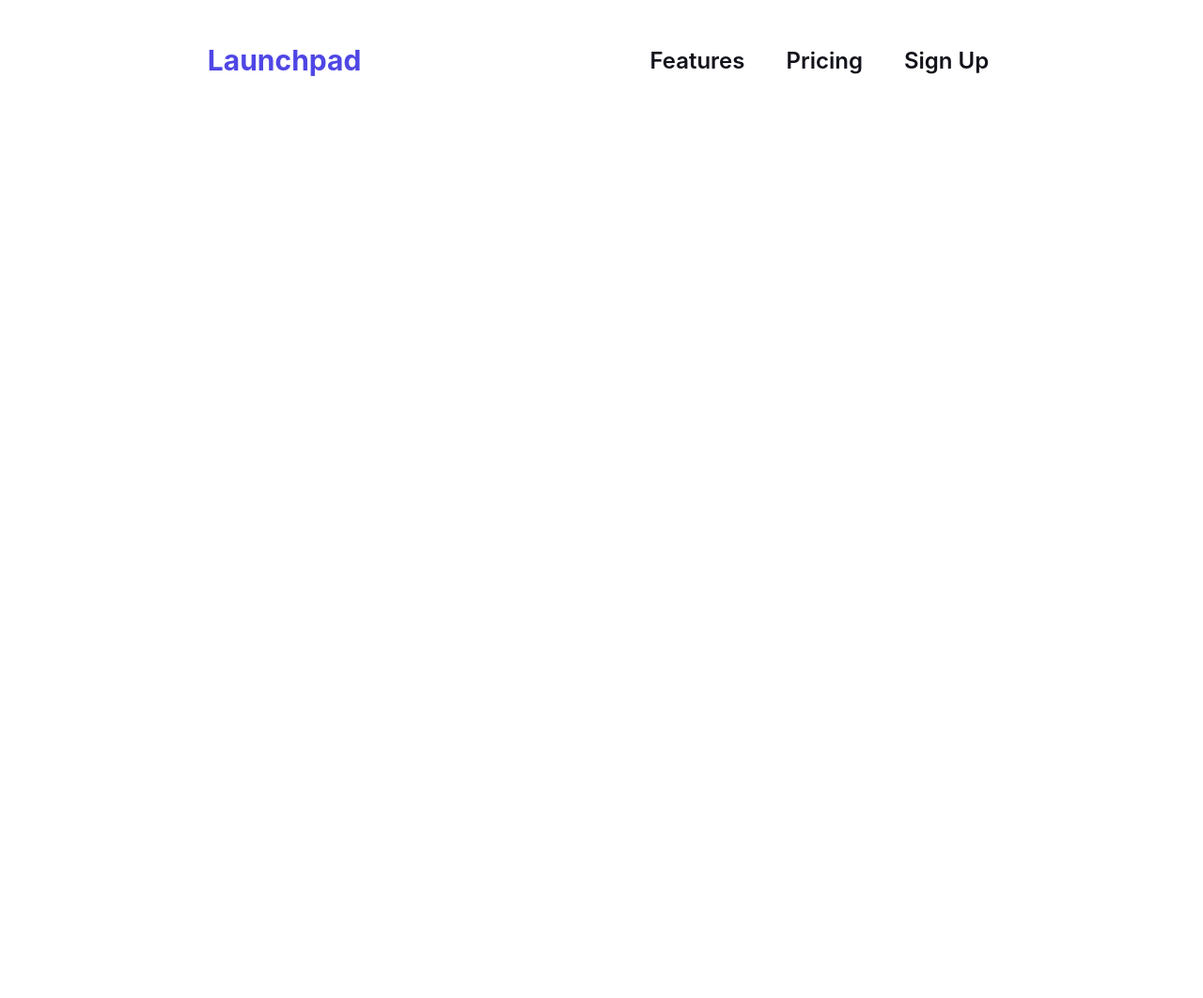
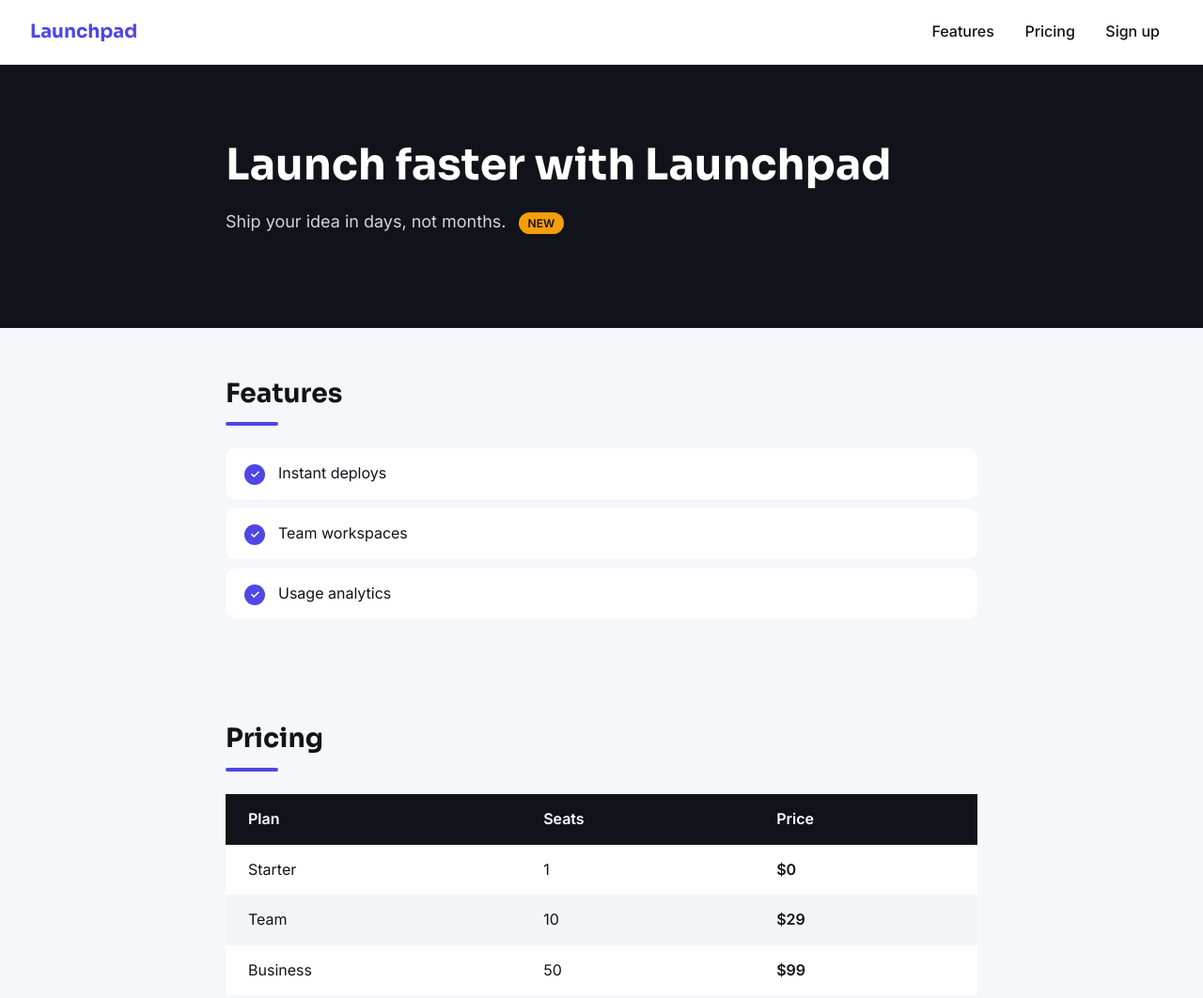
Before and after one commit to irammadj/pseudo, a plain HTML site: page index.html in a window 1280 px wide. Shown: the top 1062 px of the page at 94% size. Before the commit the page ends 800 px from the top, so only its background shows below. Drawn offline with Linux system fonts and the light colour scheme.

Commit message:
webpage creation

```diff
--- a/index.html
+++ b/index.html
@@ -2,20 +2,86 @@
 <html lang="en">
   <head>
     <meta charset="UTF-8" />
-    <meta name="viewport" content="width=device-width, initial-scale=1.0" />
-    <title>Pseudo</title>
+    <meta name="viewport" content="width=device-width, initial-scale=1" />
+    <title>Launchpad</title>
+    <link
+      rel="stylesheet"
+      href="https://fonts.googleapis.com/css2?family=Sora:wght@600;700&family=Inter:wght@400;500;600&display=swap"
+    />
     <link rel="stylesheet" href="style.css" />
   </head>
   <body>
-    <navbar class="nav">
-      <div class="nav-header">Launchpad</div>
-      <div class="nav-list">
+    <nav>
+      <span class="logo">Launchpad</span>
+      <div>
+        <a href="#features">Features</a>
+        <a href="#pricing">Pricing</a>
+        <a href="#signup">Sign up</a>
+      </div>
+    </nav>
+
+    <header>
+      <div class="container">
+        <h1>Launch faster with Launchpad</h1>
+        <p>
+          Ship your idea in days, not months.
+          <span class="badge" data-tooltip="Free for 14 days">NEW</span>
+        </p>
+      </div>
+    </header>
+
+    <section id="features">
+      <div class="container">
+        <h2>Features</h2>
         <ul>
-          <li><a href="features">Features</a></li>
-          <li><a href="pricing">Pricing</a></li>
-          <li><a href="signup">Sign Up</a></li>
+          <li>Instant deploys</li>
+          <li>Team workspaces</li>
+          <li>Usage analytics</li>
         </ul>
       </div>
-    </navbar>
+    </section>
+
+    <section id="pricing">
+      <div class="container">
+        <h2>Pricing</h2>
+        <table>
+          <tr>
+            <th>Plan</th>
+            <th>Seats</th>
+            <th>Price</th>
+          </tr>
+          <tr>
+            <td>Starter</td>
+            <td>1</td>
+            <td>$0</td>
+          </tr>
+          <tr>
+            <td>Team</td>
+            <td>10</td>
+            <td>$29</td>
+          </tr>
+          <tr>
+            <td>Business</td>
+            <td>50</td>
+            <td>$99</td>
+          </tr>
+        </table>
+      </div>
+    </section>
+
+    <section id="signup">
+      <div class="container">
+        <h2>Sign up</h2>
+        <form>
+          <label for="name">Full name</label>
+          <input type="text" id="name" placeholder="Ada Lovelace" />
+
+          <label for="email">Email</label>
+          <input type="email" id="email" placeholder="ada@example.com" />
+
+          <button type="submit">Create account</button>
+        </form>
+      </div>
+    </section>
   </body>
 </html>
--- a/style.css
+++ b/style.css
@@ -1,108 +1,242 @@
-* {
-  box-sizing: border-box;
-  padding: 0;
-  margin: 0;
+/* ---------- Colors ---------- */
+:root {
+  --accent: #4f46e5;
+  --amber: #f59e0b;
+  --ink: #12131a;
+  --ground: #f6f7fb;
+  --zebra: #f3f4f6;
+  --border: #e5e7eb;
 }
 
-:root {
-  /* Brand */
-  --accent: #4f46e5;
-  --accent-tint: #e0e7ff; /* active nav link */
-  --accent-glow: rgb(79 70 229 / 0.2); /* :focus-within ring */
-  --amber: #f59e0b; /* NEW badge */
-
-  /* Form states */
-  --valid: #16a34a;
-  --invalid: #dc2626;
-
-  /* Surfaces */
-  --ink: #12131a; /* header, headings, table head */
-  --ground: #f6f7fb; /* page background */
-  --surface: #ffffff; /* nav, cards, inputs, tooltip */
-  --zebra: #f3f4f6; /* even table rows */
-
-  /* Text and borders */
-  --text: var(--ink);
-  --text-muted: #4b5563;
-  --text-subtle: #6b7280; /* floating label at rest */
-  --text-on-dark: #d1d5db; /* header subtitle */
-  --border: #e5e7eb;
-  --border-input: #d1d5db;
-
-  /* Typography */
-  --font-heading: "Sora", sans-serif;
-  --font-body: "Inter", sans-serif;
-  --fs-xs: 0.75rem; /* 12px: badge, floated label */
-  --fs-sm: 0.8125rem; /* 13px: tooltip */
-  --fs-base: 1rem; /* 16px */
-  --fs-lg: 1.125rem; /* 18px: header subtitle */
-  --fs-h2: 1.75rem; /* 28px */
-  --fs-h1: 2.875rem; /* 46px */
-  --lh-body: 1.6;
-
-  /* Shape */
-  --radius-sm: 6px; /* tooltip */
-  --radius-md: 10px; /* inputs, buttons, feature rows */
-  --radius-lg: 12px; /* table */
-  --radius-xl: 14px; /* form card */
-  --radius-pill: 99px; /* badge */
-
-  /* Layout and spacing */
-  --container: 800px;
-  --gutter: 2rem;
-  --section-y: 3rem;
-  --gap: 0.625rem;
-
-  /* Focus and motion */
-  --focus-ring: 2px solid var(--accent);
-  --focus-offset: 2px;
-  --transition: 150ms ease;
-
-  /* Control sizes */
-  --input-h: 54px;
-  --nav-h: 68px;
+/* ---------- Basics ---------- */
+html {
+  scroll-behavior: smooth;
 }
 
 body {
-  font-family: var(--font-body);
-  background-color: var(--surface);
-  display: flex;
-  justify-content: center;
+  margin: 0;
+  background: var(--ground);
+  color: var(--ink);
+  font-family: "Inter", sans-serif;
+  line-height: 1.6;
 }
 
-.nav {
-  margin: 30px auto;
-  display: flex;
-  justify-content: center;
-  gap: 300px;
-  flex-direction: row;
-  align-items: center;
-  height: var(--nav-h);
+h1,
+h2,
+.logo {
+  font-family: "Sora", sans-serif;
 }
 
-.nav-header {
+.container {
+  max-width: 800px;
+  margin: 0 auto;
+  padding: 0 32px;
+}
+
+section {
+  padding: 48px 0;
+}
+
+/* ---------- Navbar ---------- */
+nav {
+  display: flex;
+  justify-content: space-between;
+  align-items: center;
+  height: 68px;
+  padding: 0 32px;
+  background: white;
+  border-bottom: 1px solid var(--border);
+}
+
+.logo {
+  font-size: 20px;
+  font-weight: 700;
   color: var(--accent);
-  font-size: 30px;
+}
+
+nav a {
+  padding: 8px 14px;
+  border-radius: 8px;
+  color: var(--ink);
+  text-decoration: none;
+  font-weight: 500;
+}
+
+nav a:hover {
+  background: #e0e7ff;
+  color: var(--accent);
+}
+
+/* ---------- Header ---------- */
+header {
+  background: var(--ink);
+  padding: 80px 0;
+}
+
+h1 {
+  margin: 0;
+  font-size: 46px;
+  line-height: 1.15;
+  color: white;
+}
+
+header p {
+  margin-top: 20px;
+  font-size: 18px;
+  color: #d1d5db;
+}
+
+/* ---------- Badge with tooltip ---------- */
+.badge {
+  position: relative;
+  display: inline-block;
+  margin-left: 8px;
+  padding: 2px 10px;
+  border-radius: 99px;
+  background: var(--amber);
+  color: var(--ink);
+  font-size: 12px;
+  font-weight: 600;
+}
+
+.badge::after {
+  content: attr(data-tooltip);
+  position: absolute;
+  bottom: 130%;
+  left: 50%;
+  transform: translateX(-50%);
+  padding: 6px 12px;
+  border-radius: 6px;
+  background: white;
+  color: var(--ink);
+  font-size: 13px;
+  white-space: nowrap;
+  display: none;
+}
+
+.badge:hover::after {
+  display: block;
+}
+
+/* ---------- Headings with blue bar ---------- */
+h2 {
+  position: relative;
+  margin: 0 0 24px;
+  padding-bottom: 12px;
+  font-size: 28px;
+}
+
+h2::after {
+  content: "";
+  position: absolute;
+  left: 0;
+  bottom: 0;
+  width: 56px;
+  height: 4px;
+  border-radius: 2px;
+  background: var(--accent);
+}
+
+/* ---------- Features list ---------- */
+ul {
+  list-style: none;
+  margin: 0;
+  padding: 0;
+}
+
+li {
+  margin-bottom: 10px;
+  padding: 14px 20px;
+  border-radius: 10px;
+  background: white;
+}
+
+li::before {
+  content: "✓";
+  display: inline-block;
+  width: 22px;
+  height: 22px;
+  margin-right: 14px;
+  border-radius: 50%;
+  background: var(--accent);
+  color: white;
+  font-size: 12px;
+  font-weight: 700;
+  line-height: 22px;
+  text-align: center;
+}
+
+/* ---------- Pricing table ---------- */
+table {
+  width: 100%;
+  border-collapse: collapse;
+  background: white;
+}
+
+th {
+  padding: 14px 24px;
+  background: var(--ink);
+  color: white;
+  text-align: left;
+}
+
+td {
+  padding: 14px 24px;
+}
+
+tr:nth-child(odd) td {
+  background: var(--zebra);
+}
+
+td:last-child {
   font-weight: 700;
 }
 
-.nav-list ul {
-  display: flex;
-  gap: 30px;
-  list-style: none;
+/* ---------- Signup form ---------- */
+form {
+  max-width: 400px;
+  padding: 28px;
+  border: 1px solid var(--border);
+  border-radius: 14px;
+  background: white;
 }
 
-.nav-list a {
-  text-decoration: none;
-  display: flex;
-  color: var(--ink);
-  font-size: 24px;
+label {
+  display: block;
+  margin-bottom: 6px;
+  font-size: 14px;
   font-weight: 600;
-  padding: 15px 7px;
 }
 
-.nav-list a:hover {
-  color: var(--accent);
-  background-color: var(--accent-glow);
-  border-radius: var(--radius-lg);
+input {
+  width: 100%;
+  box-sizing: border-box;
+  height: 48px;
+  margin-bottom: 18px;
+  padding: 0 14px;
+  border: 2px solid #d1d5db;
+  border-radius: 10px;
+  font-size: 16px;
 }
+
+input:focus {
+  outline: none;
+  border-color: var(--accent);
+  box-shadow: 0 0 0 4px rgb(79 70 229 / 0.2);
+}
+
+button {
+  width: 100%;
+  padding: 14px;
+  border: none;
+  border-radius: 10px;
+  background: var(--accent);
+  color: white;
+  font-size: 16px;
+  font-weight: 600;
+  cursor: pointer;
+}
+
+button:hover {
+  background: #4338ca;
+}
```
